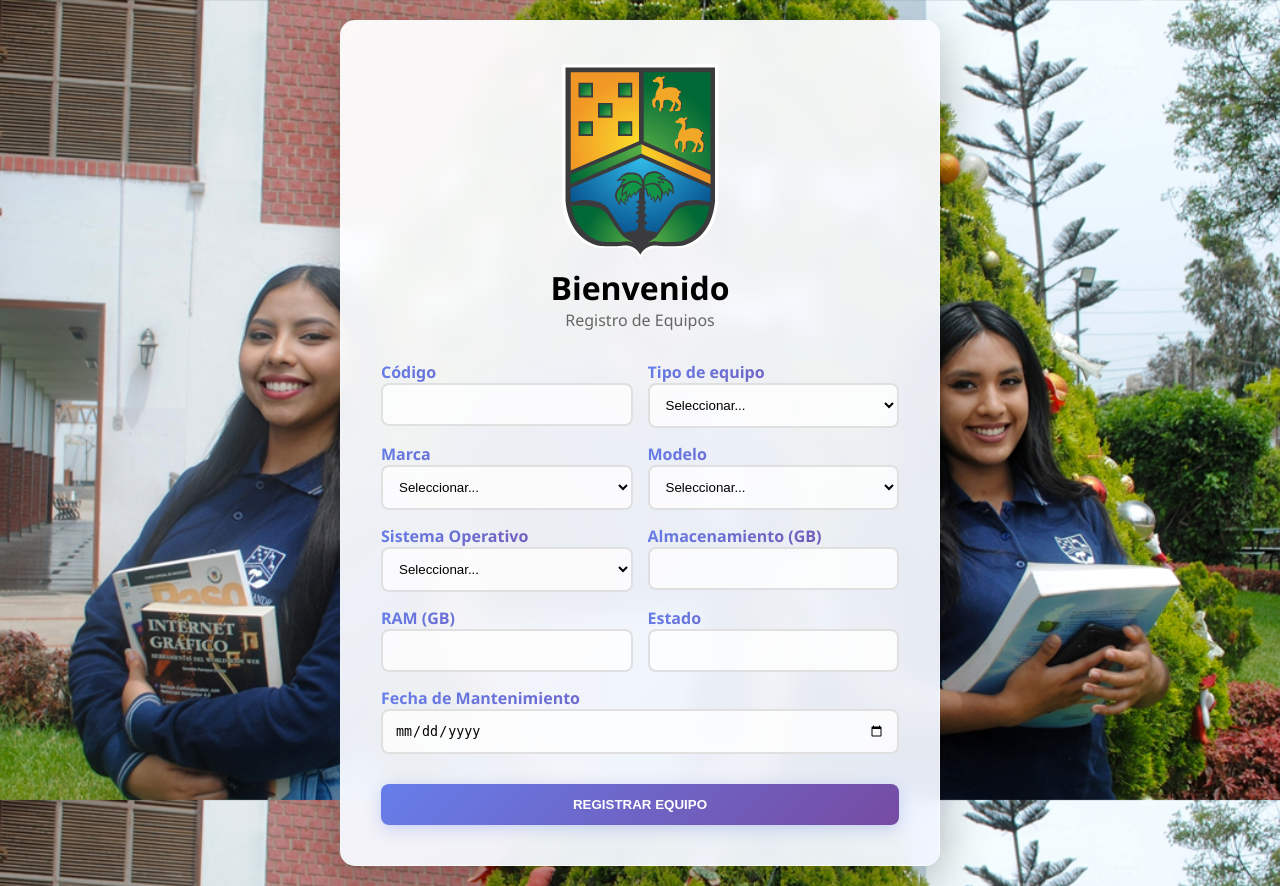
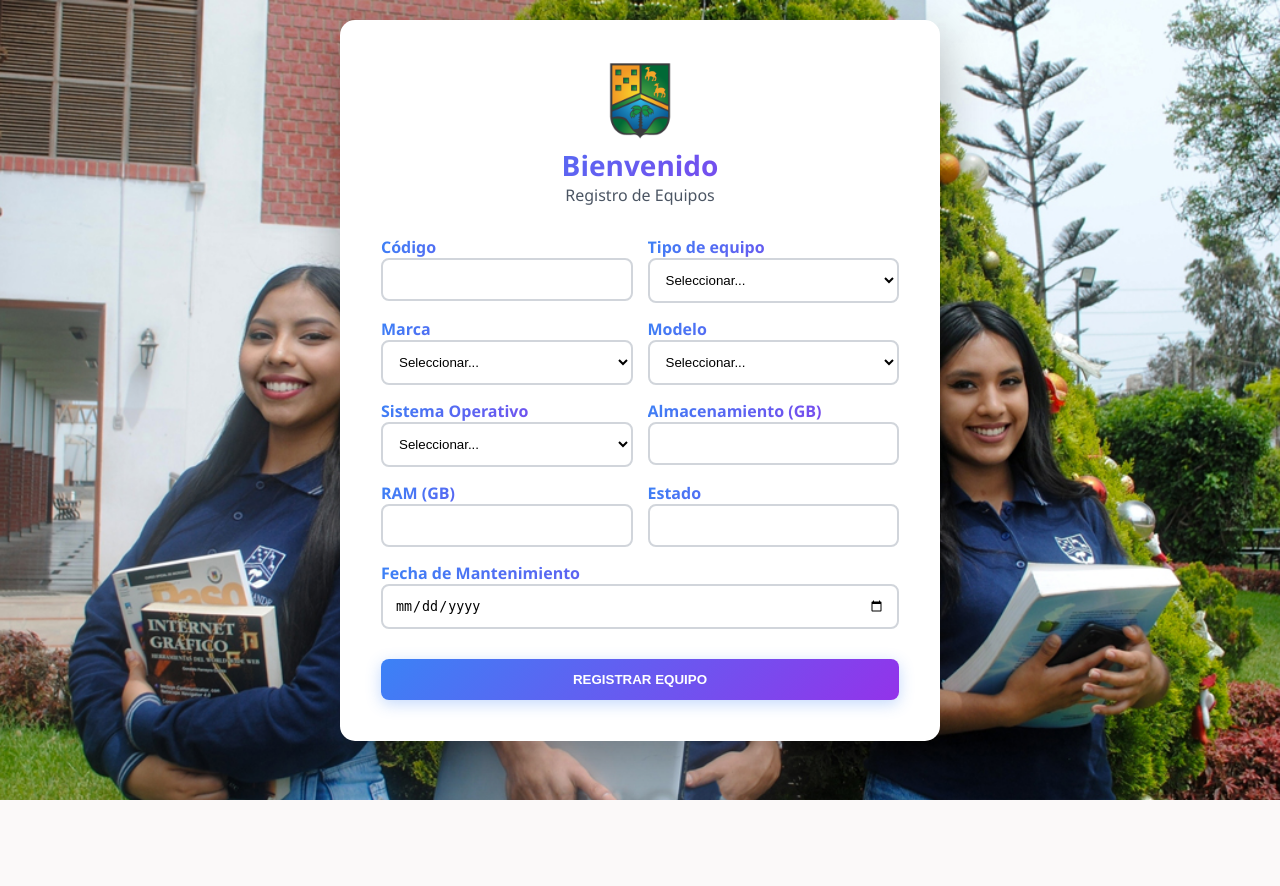
Before and after one commit to anafelix21/H251S2_09AnaFelix, a Flask app: page / in a window 1280 px wide. After the commit the page ends 800 px from the top, so only its background shows below. Run offline with Flask 3, Linux system fonts and the light colour scheme; some libraries are stand-ins or nearby versions.

Commit message:
docs(titulo): cambiar título de bienvenida de la página de inicio 2

```diff
--- a/static/css/style.css
+++ b/static/css/style.css
@@ -4,11 +4,13 @@
     box-sizing: border-box;
 }
 
+/* Test change for feature branch */
+
 @keyframes slideInDown {
     from { opacity: 0; transform: translateY(-30px); }
     to { opacity: 1; transform: translateY(0); }
 }
-// hace el rebote del logo de valle grande ps
+
 @keyframes bounce {
     0%, 100% { transform: translateY(0); }
     50% { transform: translateY(-10px); }
@@ -24,50 +26,37 @@ body {
 .container {
     max-width: 600px;
     margin: 0 auto;
-    background: linear-gradient(135deg, rgba(255,255,255,.95), rgba(240,245,255,.95));
+    background: #ffffff; /* Fondo blanco */
     border-radius: 15px;
     box-shadow: 0 15px 50px rgba(0,0,0,.3);
     padding: 40px;
     backdrop-filter: blur(10px);
     border: 1px solid rgba(255,255,255,.3);
 }
-/*max-width: 600px;: Limita el ancho máximo del contenedor.
 
-margin: 0 auto;: Centra horizontalmente el contenedor en la página.
-
-background: linear-gradient(...): Crea un fondo con un degradado suave de blanco a un blanco/azul claro, usando transparencia (.95) para que se vea ligeramente el fondo de la página.
-
-border-radius: 15px;: Redondea las esquinas del contenedor.
-
-box-shadow: Agrega una sombra grande y suave para dar profundidad.
-
-padding: 40px;: Relleno interno para que el contenido no toque los bordes.
-
-backdrop-filter: blur(10px);: Este efecto clave aplica un desenfoque (blur) a lo que está detrás del contenedor, creando un efecto de vidrio esmerilado (frosted glass).
-
-border: Añade un borde blanco semi-transparente para un efecto pulido.*/
 .header {
     text-align: center;
     margin-bottom: 30px;
-}// el con tenido dentro del encabezado
+}
 
 .header img {
     max-width: 80px;
     animation: slideInDown .8s ease-out, bounce 2s infinite .8s;
 }
-//titulo principal
+
 .header h1 {
-    background: linear-gradient(135deg, #667eea, #764ba2);
+    background: linear-gradient(135deg, #3b82f6, #9333ea); /* Azul a morado */
     -webkit-background-clip: text;
     -webkit-text-fill-color: transparent;
     background-clip: text;
     font-size: 28px;
     animation: slideInDown .8s ease-out .1s backwards;
     font-weight: 700;
+    color: #1f2937; /* Gris oscuro para el título */
 }
 
 .header p {
-    color: #666;
+    color: #4b5563; /* Gris medio */
     animation: slideInDown .8s ease-out .2s backwards;
 }
 
@@ -93,7 +82,7 @@ form {
 
 label {
     font-weight: 600;
-    background: linear-gradient(135deg, #667eea, #764ba2);
+    background: linear-gradient(135deg, #3b82f6, #9333ea); /* Azul a morado */
     -webkit-background-clip: text;
     -webkit-text-fill-color: transparent;
     background-clip: text;
@@ -101,7 +90,7 @@ label {
 
 input, select {
     padding: 12px;
-    border: 2px solid #e0e0e0;
+    border: 2px solid #d1d5db; /* Gris claro para bordes */
     border-radius: 8px;
     background: rgba(255,255,255,.8);
     transition: all .3s ease;
@@ -109,36 +98,36 @@ input, select {
 
 input:focus, select:focus {
     outline: 0;
-    border-color: #667eea;
+    border-color: #3b82f6; /* Azul en el foco */
     background: #fff;
-    box-shadow: 0 0 0 4px rgba(102,126,234,.15);
+    box-shadow: 0 0 0 4px rgba(59,130,246,.15); /* Sombra azul clara */
     transform: translateY(-2px);
 }
 
 button {
     width: 100%;
     padding: 13px;
-    background: linear-gradient(135deg, #667eea, #764ba2);
-    color: #fff;
+    background: linear-gradient(135deg, #3b82f6, #9333ea); /* Azul a morado */
+    color: #ffffff; /* Blanco */
     border: 0;
     border-radius: 8px;
     font-weight: 700;
     cursor: pointer;
     margin-top: 15px;
     transition: all .3s ease;
-    box-shadow: 0 4px 15px rgba(102,126,234,.3);
+    box-shadow: 0 4px 15px rgba(59,130,246,.3); /* Sombra azul */
     text-transform: uppercase;
 }
 
 button:hover {
     transform: translateY(-3px);
-    box-shadow: 0 8px 25px rgba(102,126,234,.5);
+    box-shadow: 0 8px 25px rgba(59,130,246,.5); /* Sombra más fuerte */
 }
 
 button:active {
     transform: translateY(-1px);
 }
-//disliplay none para que no se vea hasta que haya un mensaje
+
 .mensaje {
     margin-top: 20px;
     padding: 12px;
@@ -148,19 +137,20 @@ button:active {
     display: none;
     animation: slideInDown .4s ease-out;
 }
-//estilos para mensaje de exito
+
 .mensaje.exito {
     background: #d4edda;
     color: #155724;
     border: 1px solid #c3e6cb;
 }
-//estilos para mensaje de error
+
 .mensaje.error {
     background: #f8d7da;
     color: #721c24;
     border: 1px solid #f5c6cb;
 }
-//estilos responsivos
+
+/* Estilos responsivos */
 @media (max-width: 480px) {
     .form-grid { grid-template-columns: 1fr; }
     .container { padding: 20px; }
```
